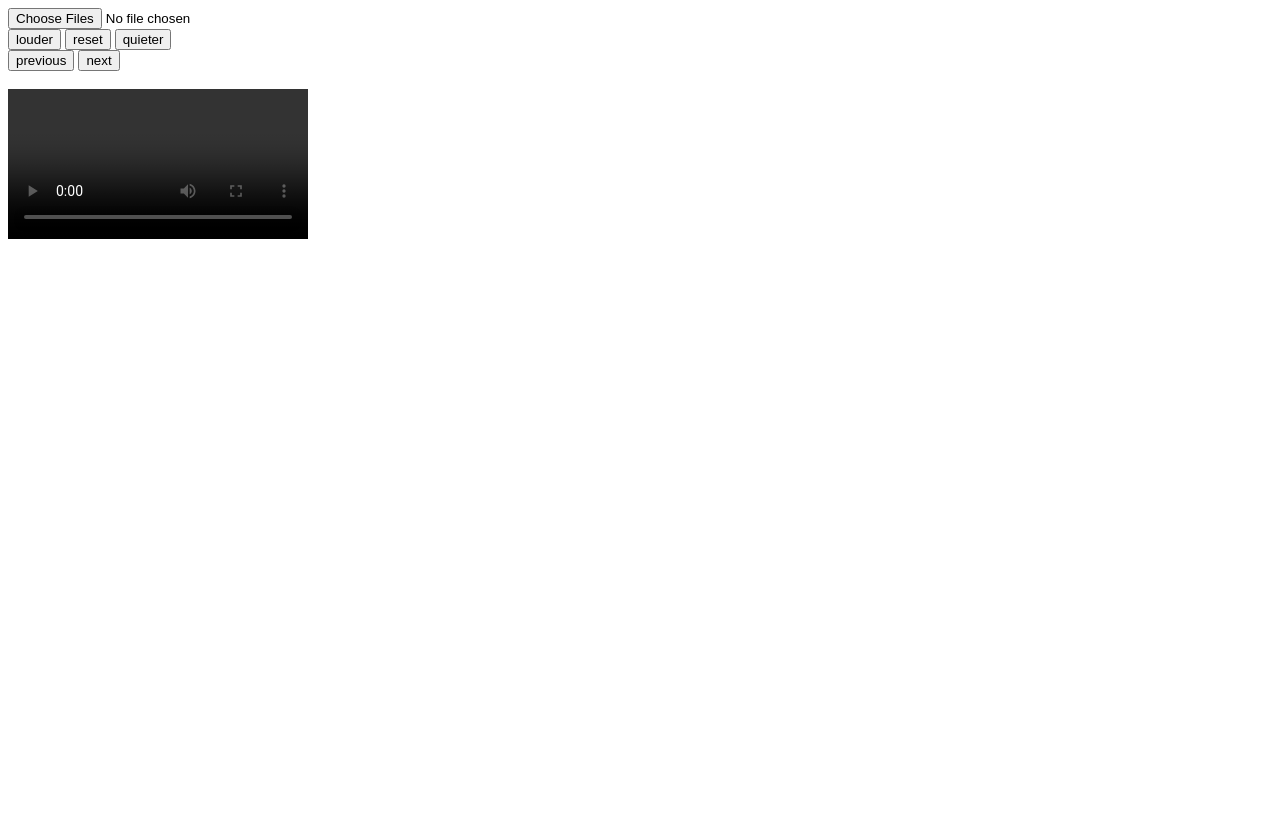
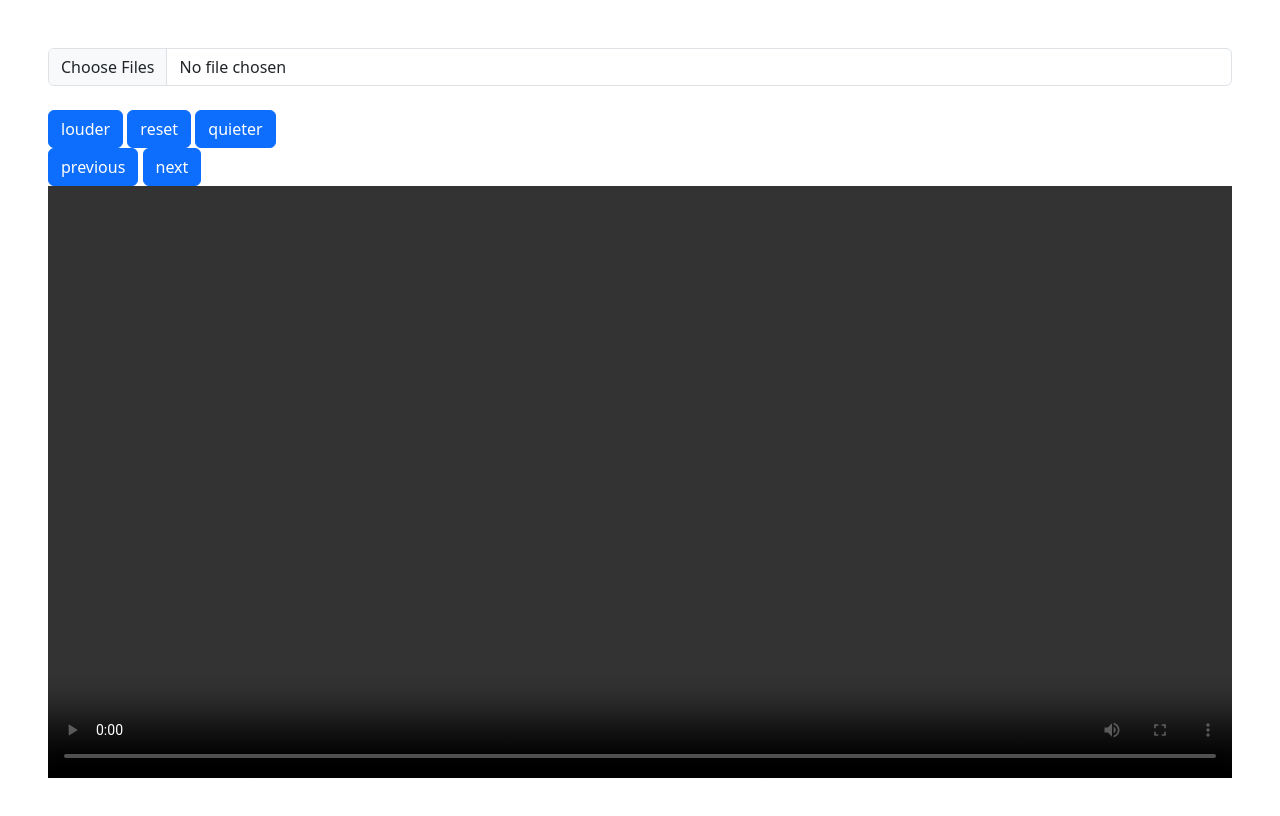
Before and after one commit to dirkarnez/video-player, a plain HTML site: page index.html in a window 1280 px wide. Drawn offline with nearby package versions, Linux system fonts and the light colour scheme.

Commit message:
- update index.html

```diff
--- a/index.html
+++ b/index.html
@@ -1,24 +1,37 @@
 <!DOCTYPE html>
 <html lang="en">
+<head>
+  <meta charset="utf-8">
+  <meta name="viewport" content="width=device-width, initial-scale=1">
+  <link href="https://cdn.jsdelivr.net/npm/bootstrap@5.3.3/dist/css/bootstrap.min.css" rel="stylesheet">
+  <script src="https://cdn.jsdelivr.net/npm/bootstrap@5.3.3/dist/js/bootstrap.bundle.min.js"></script>
+</head>
+<body>
 
-<head>
-  <meta charset="UTF-8">
-  <meta http-equiv="X-UA-Compatible" content="IE=edge">
-  <meta name="viewport" content="width=device-width, initial-scale=1.0">
-</head>
+<div class="container-fluid p-5">
+<div class="row">
+  <div class="col">
+     <input  class="form-control" type="file" id="input" multiple><br>
+  <button class="btn btn-primary" id="btn-louder">louder</button>
+  <button class="btn btn-primary" id="btn-reset-volume">reset</button>
+  <button class="btn btn-primary" id="btn-quieter">quieter</button>
+  <span id="span-volume"></span>
+      </div>
+</div>
+<div class="row">
+  <div class="col">
+  <button class="btn btn-primary" id="btn-previous">previous</button>
+  <button class="btn btn-primary" id="btn-next">next</button><br>
+  <span id="span-playing"></span>
+    </div>
+</div>
+<div class="row">
+  <div class="col">
+  	<video id="player" style="width: 100%" controls="true" loop="true"></video>
+  </div>
+</div>
 
-<body>
-  <input type="file" id="input" multiple><br>
-  <button id="btn-louder">louder</button>
-  <button id="btn-reset-volume">reset</button>
-  <button id="btn-quieter">quieter</button>
-  <span id="span-volume"></span>
-  <br>
-  <button id="btn-previous">previous</button>
-  <button id="btn-next">next</button><br>
-  <span id="span-playing"></span>
-  <br>
-  <video id="player" controls="true" loop="true"></video>
+</div>
   <script>
    (() => {
     let fileList = [];
@@ -147,6 +160,6 @@
   });
   */
   </script>
+
 </body>
-
 </html>
```
